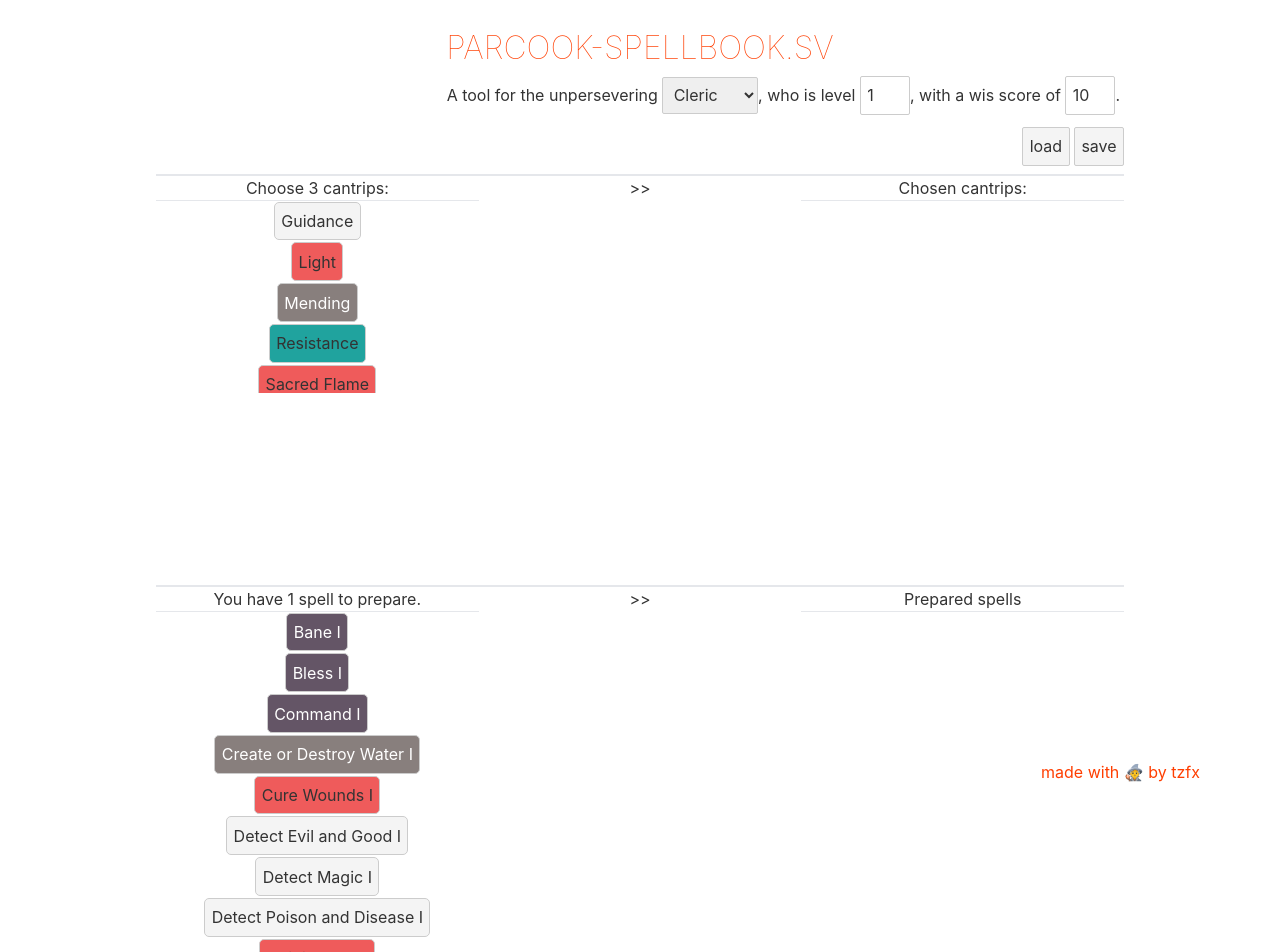
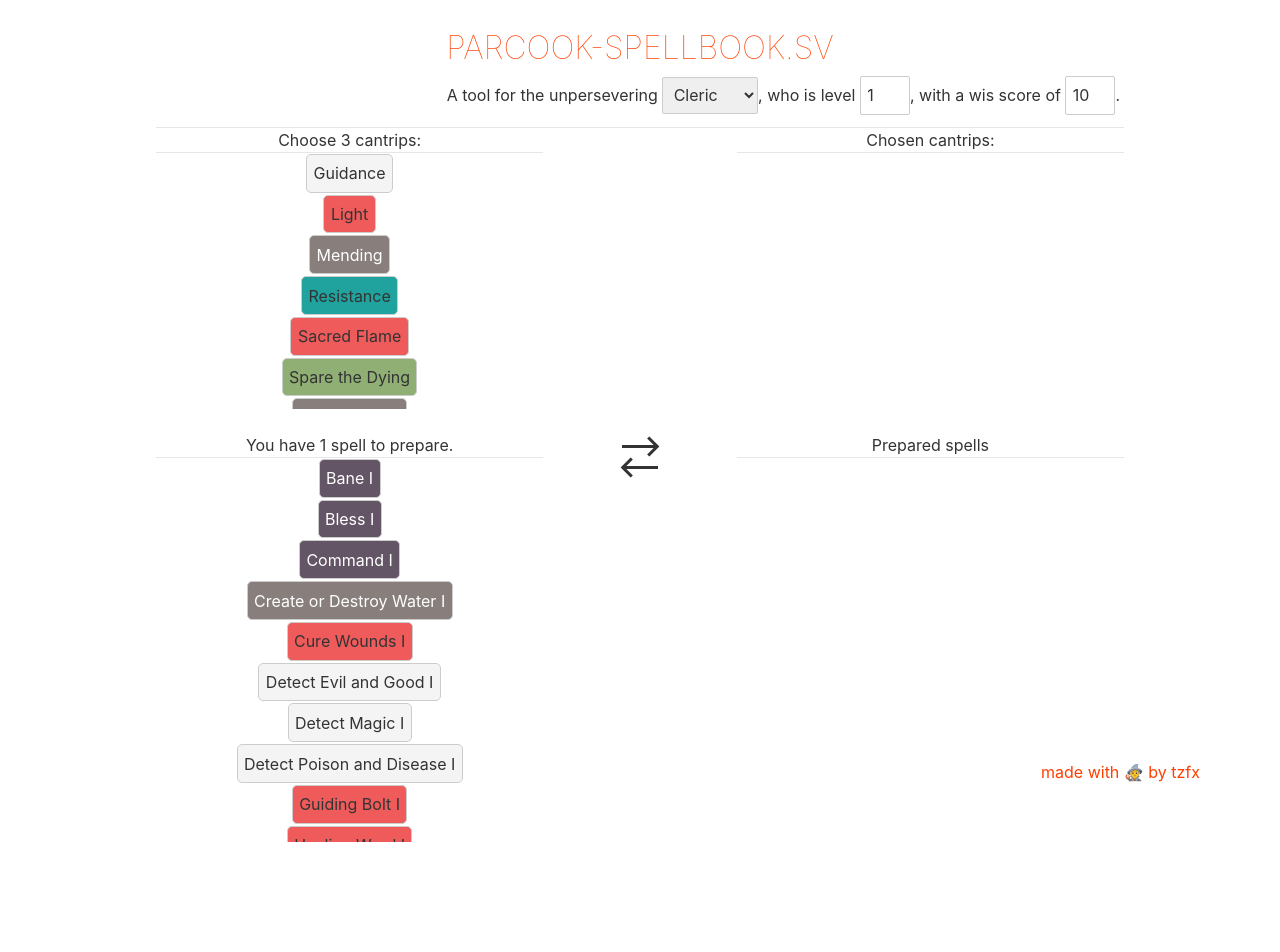
Before and after one commit to tzfx/parcook-spellbook.sv, a Svelte app: page / in a window 1280 px wide. Shown: the top 952 px of the page. After the commit the page ends 842 px from the top, so only its background shows below. Built offline with nearby package versions, Linux system fonts and the light colour scheme; what tw-elements would draw is missing.

Commit message:
fix: cols setup, lineawesome

```diff
--- a/public/index.html
+++ b/public/index.html
@@ -11,6 +11,12 @@
         <link rel="stylesheet" href="build/bundle.css" />
 
         <script defer src="build/bundle.js"></script>
+
+        <!-- 3rd party CDN stuff-->
+        <link
+            rel="stylesheet"
+            href="https://maxst.icons8.com/vue-static/landings/line-awesome/line-awesome/1.3.0/css/line-awesome.min.css"
+        />
     </head>
 
     <body></body>
--- a/src/Spellbook.svelte
+++ b/src/Spellbook.svelte
@@ -94,13 +94,9 @@
             type="number"
         />.
     </p>
-    <p>
-        <button>load</button>
-        <button>save</button>
-    </p>
-    <div class="grid grid-rows-2">
-        <div class="grid grid-cols-3 border-t-2">
-            <div>
+    <hr />
+    <div class="flex flex-row">
+        <div class="basis-2/5">
             <h2>
                 Choose {prep.clazz.cantripProgression != null
                     ? prep.clazz.cantripProgression[prep.level + 1] -
@@ -108,7 +104,7 @@
                     : 0} cantrips:
             </h2>
             <hr />
-                <ul class="overflow-auto h-48">
+            <ul class="overflow-auto max-h-64">
                 {#if prep.clazz.cantripProgression !== null && prep.clazz.cantripProgression[prep.level + 1] - prep.catnips.length > 0}
                     {#each allClassSpells.filter((s) => s.level === 0 && !prep.catnips.find((c) => s.name === c.name)) as catnip}
                         <Spell
@@ -124,11 +120,11 @@
                 {/if}
             </ul>
         </div>
-            <div>>></div>
-            <div>
+        <div class="basis-1/5" />
+        <div class="basis-2/5">
             <h2>Chosen cantrips:</h2>
             <hr />
-                <ul class="overflow-auto h-48">
+            <ul class="overflow-auto max-h-64">
                 {#each prep.catnips as catnip}
                     <Spell
                         spell={catnip}
@@ -143,14 +139,15 @@
             </ul>
         </div>
     </div>
-        <div class="grid grid-cols-3 border-t-2">
-            <div>
+    <br />
+    <div class="flex flex-row">
+        <div class="basis-2/5">
             <h2>
                 You have {toPrepare} spell{toPrepare === 1 ? "" : "s"}
                 to prepare.
             </h2>
             <hr />
-                <ul class="overflow-auto h-96">
+            <ul class="overflow-auto max-h-96">
                 {#if toPrepare > 0}
                     {#each allClassSpells.filter((s) => !prep.prepared.find((c) => s.name === c.name) && s.level !== 0 && s.level <= maxSlotLevel) as spell}
                         <Spell
@@ -167,11 +164,11 @@
                 {/if}
             </ul>
         </div>
-            <div><span>>></span></div>
-            <div>
+        <div class="basis-1/5"><i class="las la-3x la-exchange-alt" /></div>
+        <div class="basis-2/5">
             <h2>Prepared spells</h2>
             <hr />
-                <ul class="overflow-auto h-96">
+            <ul class="overflow-auto max-h-96">
                 {#each prep.prepared as spell}
                     <Spell
                         {spell}
@@ -185,7 +182,6 @@
                     />
                 {/each}
             </ul>
-            </div>
         </div>
     </div>
 </div>
```
Lines whose indentation alone changed are shown as unchanged.
